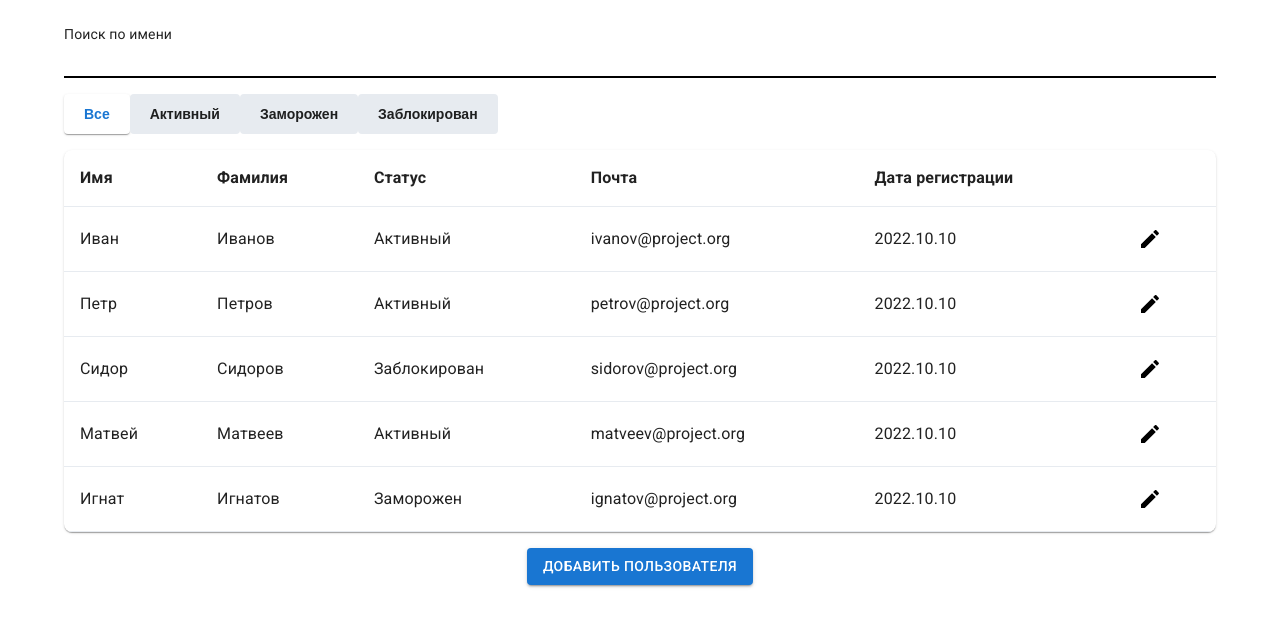
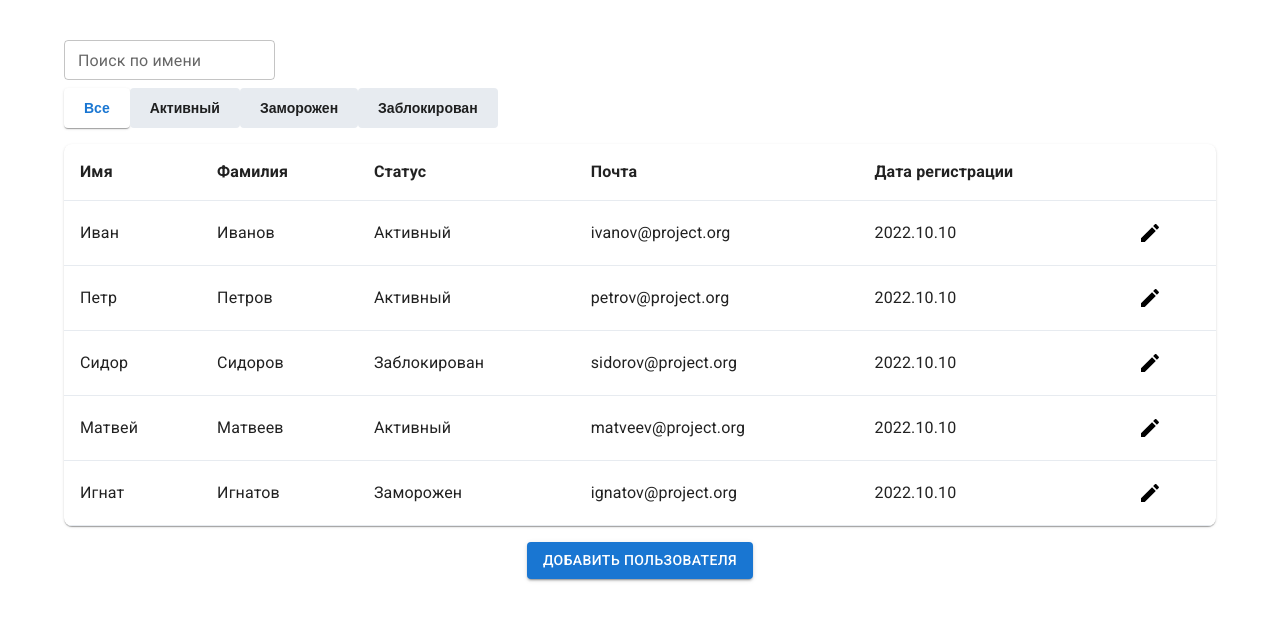
Before and after one commit to NataliaIlina/react-examples, a React app: page / in a window 1280 px wide. Shown: the top 626 px of the page. Built offline with nearby package versions, Linux system fonts and the light colour scheme.

Commit message:
Добавляем MUI TextField

```diff
--- a/src/components/UsersTable/UsersTable.jsx
+++ b/src/components/UsersTable/UsersTable.jsx
@@ -64,6 +64,7 @@ const UserTable = () => {
         onChange={(e) => setSearchValue(e.target.value)}
         id="search"
         label="Поиск по имени"
+        fullWidth={false}
       />
 
       <Filters value={currentStatus} onChange={onFilterChange} options={FILTERS} />
--- a/src/ui/TextField/TextField.jsx
+++ b/src/ui/TextField/TextField.jsx
@@ -1,12 +1,15 @@
 import React from 'react';
-import { StyledTextField, StyledTextFieldWrapper } from './styled';
+import MuiTextField from '@mui/material/TextField';
 
-const TextField = ({ label = '', value, onChange, id }) => {
+const TextField = ({
+  variant = 'outlined',
+  size = 'small',
+  margin = 'normal',
+  fullWidth = true,
+  ...props
+}) => {
   return (
-    <StyledTextFieldWrapper>
-      <label htmlFor={id}>{label}</label>
-      <StyledTextField id={id} value={value} onChange={onChange} />
-    </StyledTextFieldWrapper>
+    <MuiTextField fullWidth={fullWidth} variant={variant} size={size} margin={margin} {...props} />
   );
 };
 
--- a/src/ui/TextField/styled.js
+++ /dev/null
@@ -1,20 +0,0 @@
-import styled from '@emotion/styled';
-
-export const StyledTextFieldWrapper = styled.div`
-  display: flex;
-  flex-direction: column;
-  margin-bottom: 16px;
-  font-size: 14px;
-`;
-
-export const StyledTextField = styled.input`
-  padding: 8px 0;
-  border: none;
-  border-bottom: 2px solid black;
-  outline: none;
-  background: none;
-
-  &:focus {
-    border-bottom-color: #1976d2;
-  }
-`;
```
